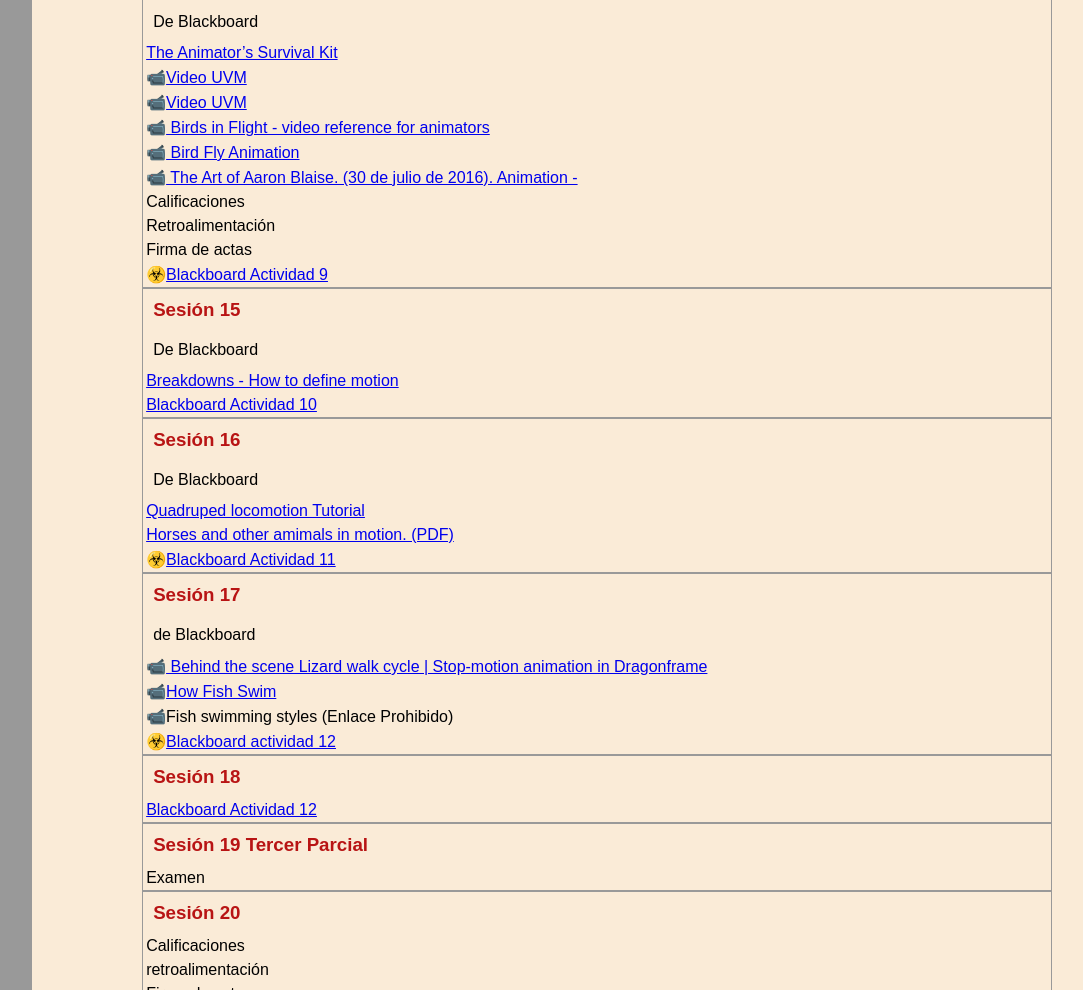
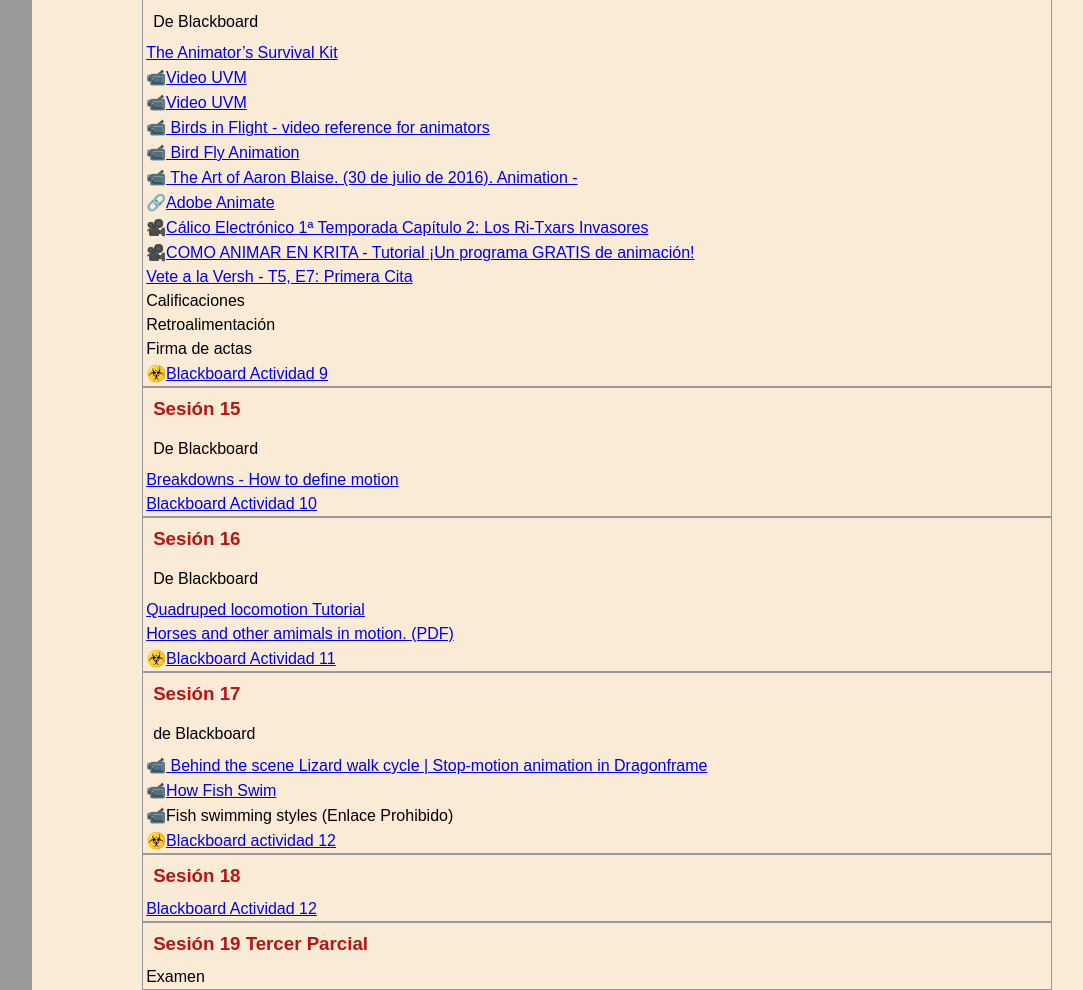
Before and after one commit to beztao01/antropometria, a plain HTML site: page index.html in a window 1280 px wide. Shown: the part 2429-3419 px from the top of the page, without its empty margins (118-1201 px from the left). Drawn offline with Linux system fonts and the light colour scheme.

Commit message:
sesion 14

```diff
--- a/index.html
+++ b/index.html
@@ -192,6 +192,12 @@
                         <li>📹<a href="https://www.youtube.com/watch?v=qThIyj1mLfs" target="_blank" rel="noopener noreferrer"> Birds in Flight - video reference for animators</a></li>
                         <li>📹<a href="https://www.youtube.com/watch?v=ILOdSC8Wu5k" target="_blank" rel="noopener noreferrer"> Bird Fly Animation </a></li>
                         <li>📹<a href="https://www.youtube.com/watch?v=2FR982O37dw" target="_blank" rel="noopener noreferrer"> The Art of Aaron Blaise. (30 de julio de 2016). Animation -</a></li>
+                        <li>🔗<a href="https://helpx.adobe.com/es/support/animate.html?mv=product&mv2=an" target="_blank" rel="noopener noreferrer">Adobe Animate</a></li>
+                        <li>🎥<a href="https://youtu.be/_qyiskyDBCk?si=IFQUgGJQQ-dV0bWd" target="_blank" rel="noopener noreferrer">Cálico Electrónico 1ª Temporada Capítulo 2: Los Ri-Txars Invasores </a></li>
+
+                        <li>🎥<a href="https://youtu.be/WecNItvqCsM?si=2pQf5Hb1L7vpMy9s" target="_blank" rel="noopener noreferrer">COMO ANIMAR EN KRITA - Tutorial ¡Un programa GRATIS de animación!</a></li>
+                        <li><a href="https://youtu.be/-x_kdb8N_LU?si=LUacavxPchmgtdoY" target="_blank" rel="noopener noreferrer">Vete a la Versh - T5, E7: Primera Cita</a></li>
+
                         <li>Calificaciones</li>
                         <li>Retroalimentación</li>
                         <li>Firma de actas</li>
```
